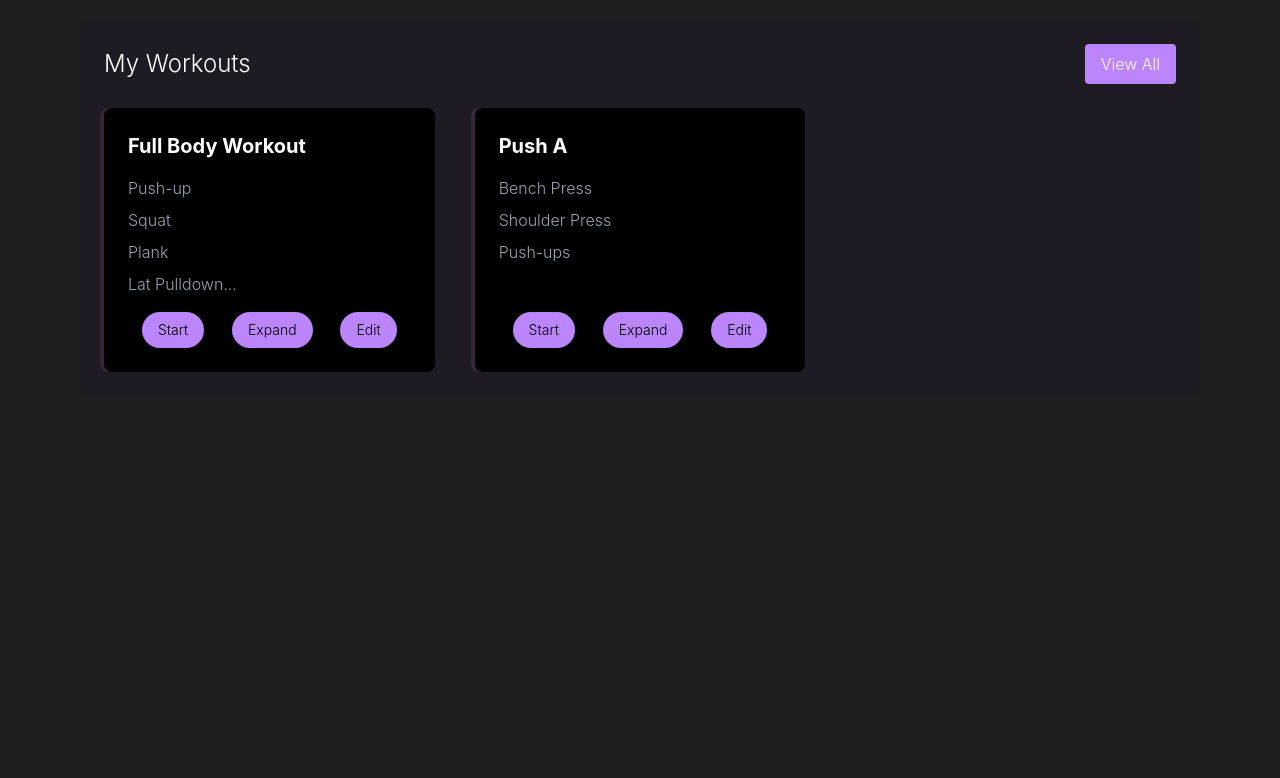
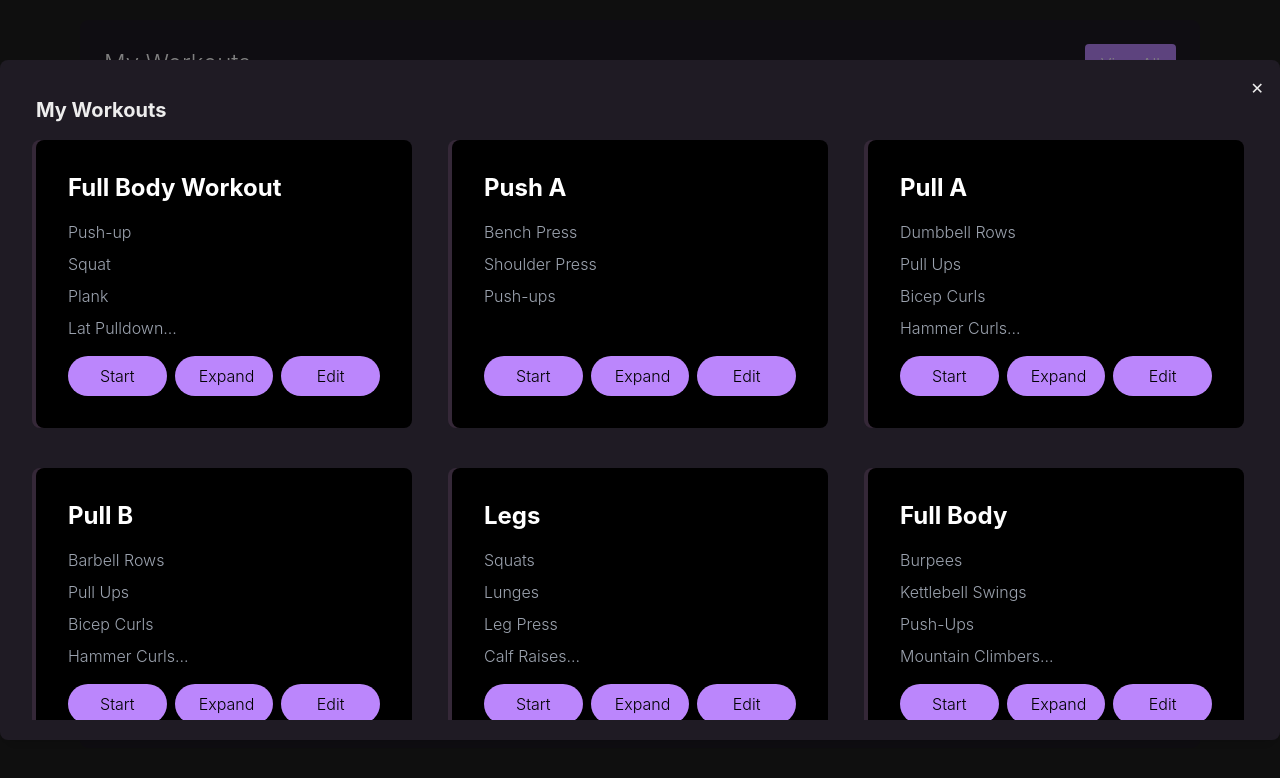
Before and after one commit to JackDStewart/WorkoutBuddy, a Next.js app: page /dashboard in a window 1280 px wide. Both pictures are taken after a click on the button "View All". Shown: the top 778 px of the page. Built offline with nearby package versions, Linux system fonts and the light colour scheme.

Commit message:
fixed css for workout cards and added isFavorite to type

```diff
--- a/src/components/Modal.tsx
+++ b/src/components/Modal.tsx
@@ -1,12 +1,12 @@
 import React, { ReactNode } from 'react';
 import {ModalProps} from '../types'
 
-const Modal: React.FC<ModalProps> = ({ isOpen, onClose, children }) => {
+const Modal: React.FC<ModalProps> = ({ isOpen, onClose, children, width }) => {
   if (!isOpen) return null;
 
   return (
     <div className="fixed inset-0 bg-black bg-opacity-50 flex items-center justify-center">
-      <div className="bg-darkPurple p-5 rounded-lg shadow-lg relative w-[400px]">
+      <div className={`bg-darkPurple p-5 rounded-lg shadow-lg relative ${width}`}>
         <button
           className="absolute top-2 right-2 p-2 rounded-full"
           onClick={onClose}
--- a/src/components/WorkoutCard.tsx
+++ b/src/components/WorkoutCard.tsx
@@ -8,24 +8,26 @@ interface WorkoutCardProps {
 const WorkoutCard: React.FC<WorkoutCardProps> = ({ workout }) => {
   let exercises = workout.exercises;
   return (
-    <div className="flex flex-col bg-black text-gray-300 rounded-lg shadow-left-purple p-6 h-full">
-      <h2 className="text-white text-xl font-bold mb-4">{workout.name}</h2>
-      <ul className="space-y-2 text-gray-400 mb-4">
+    <div className="flex flex-col bg-black text-gray-300 rounded-lg shadow-left-purple p-4 md:p-6 lg:p-8 h-full max-w-full md:max-w-md lg:max-w-lg">
+      <h2 className="text-white text-lg md:text-xl lg:text-2xl font-bold mb-2 md:mb-4">
+        {workout.name}
+      </h2>
+      <ul className="space-y-1 md:space-y-2 text-gray-400 mb-2 md:mb-4">
         {exercises.slice(0, 4).map((exercise, index) => (
           <li key={index}>
             {exercise.name}
-            {index == 3 && exercises.length > 4 && "..."}
+            {index === 3 && exercises.length > 4 && "..."}
           </li>
         ))}
       </ul>
-      <div className="footer flex relative justify-around mt-auto ">
-        <button className="bg-purple text-sm text-black py-1 px-4 rounded-full">
+      <div className="footer flex justify-between w-full mt-auto h-10 space-x-2 overflow-hidden">
+        <button className="bg-purple text-xs sm:text-sm md:text-base text-black h-full px-2 sm:px-3 md:px-4 lg:px-6 rounded-full flex-1 min-w-0">
           Start
         </button>
-        <button className="bg-purple text-sm text-black py-1 px-4 rounded-full">
+        <button className="bg-purple text-xs sm:text-sm md:text-base text-black h-full px-2 sm:px-3 md:px-4 lg:px-6 rounded-full flex-1 min-w-0">
           Expand
         </button>
-        <button className="bg-purple text-sm text-black py-2 px-4 rounded-full ">
+        <button className="bg-purple text-xs sm:text-sm md:text-base text-black h-full px-2 sm:px-3 md:px-4 lg:px-6 rounded-full flex-1 min-w-0">
           Edit
         </button>
       </div>
--- a/src/mockRest.tsx
+++ b/src/mockRest.tsx
@@ -11,6 +11,7 @@ export const getWorkouts = (): Workout[] => {
         { name: "Lat Pulldown" },
         { name: "Bicep Curls" },
       ],
+      isFavorite: true,
     },
     {
       name: "Push A",
@@ -19,6 +20,128 @@ export const getWorkouts = (): Workout[] => {
         { name: "Shoulder Press" },
         { name: "Push-ups" },
       ],
+      isFavorite: true,
+    },
+    {
+      name: "Pull A",
+      exercises: [
+        { name: "Dumbbell Rows" },
+        { name: "Pull Ups" },
+        { name: "Bicep Curls" },
+        { name: "Hammer Curls" },
+        { name: "Lat Pulldowns" },
+      ],
+      isFavorite: false,
+    },
+    {
+      name: "Pull B",
+      exercises: [
+        { name: "Barbell Rows" },
+        { name: "Pull Ups" },
+        { name: "Bicep Curls" },
+        { name: "Hammer Curls" },
+        { name: "Lat Pulldowns" },
+      ],
+      isFavorite: false,
+    },
+    {
+      name: "Legs",
+      exercises: [
+        { name: "Squats" },
+        { name: "Lunges" },
+        { name: "Leg Press" },
+        { name: "Calf Raises" },
+        { name: "Deadlifts" },
+      ],
+      isFavorite: false,
+    },
+    {
+      name: "Full Body",
+      exercises: [
+        { name: "Burpees" },
+        { name: "Kettlebell Swings" },
+        { name: "Push-Ups" },
+        { name: "Mountain Climbers" },
+        { name: "Plank" },
+      ],
+      isFavorite: false,
+    },
+    {
+      name: "Cardio Blast",
+      exercises: [
+        { name: "Running" },
+        { name: "Cycling" },
+        { name: "Jump Rope" },
+        { name: "Rowing Machine" },
+        { name: "Box Jumps" },
+      ],
+      isFavorite: true,
+    },
+    {
+      name: "Core Workout",
+      exercises: [
+        { name: "Crunches" },
+        { name: "Russian Twists" },
+        { name: "Plank" },
+        { name: "Leg Raises" },
+        { name: "Bicycle Crunches" },
+      ],
+      isFavorite: false,
+    },
+    {
+      name: "Yoga Flow",
+      exercises: [
+        { name: "Downward Dog" },
+        { name: "Warrior II" },
+        { name: "Child's Pose" },
+        { name: "Tree Pose" },
+        { name: "Cobra Pose" },
+      ],
+      isFavorite: true,
+    },
+    {
+      name: "HIIT Circuit",
+      exercises: [
+        { name: "High Knees" },
+        { name: "Burpees" },
+        { name: "Squat Jumps" },
+        { name: "Jumping Jacks" },
+        { name: "Plank Jacks" },
+      ],
+      isFavorite: false,
+    },
+    {
+      name: "Strength Training",
+      exercises: [
+        { name: "Squats" },
+        { name: "Deadlifts" },
+        { name: "Bench Press" },
+        { name: "Pull-Ups" },
+        { name: "Overhead Press" },
+      ],
+      isFavorite: true,
+    },
+    {
+      name: "Upper Body",
+      exercises: [
+        { name: "Push-Ups" },
+        { name: "Tricep Extensions" },
+        { name: "Chest Fly" },
+        { name: "Dumbbell Rows" },
+        { name: "Front Raises" },
+      ],
+      isFavorite: false,
+    },
+    {
+      name: "Lower Body",
+      exercises: [
+        { name: "Leg Extensions" },
+        { name: "Leg Curls" },
+        { name: "Glute Bridges" },
+        { name: "Hip Thrusts" },
+        { name: "Side Lunges" },
+      ],
+      isFavorite: true,
     },
   ];
 };
--- a/src/pages/dashboard/index.tsx
+++ b/src/pages/dashboard/index.tsx
@@ -1,28 +1,51 @@
-import React from "react";
+import React, { useState } from "react";
 import Link from "next/link";
 import WorkoutCard from "@/components/WorkoutCard";
 import { getWorkouts } from "../../mockRest";
 import { DashboardProps } from "../../types";
+import Modal from "@/components/Modal";
 
 const Dashboard: React.FC<DashboardProps> = () => {
+  const [isModalOpen, setIsModalOpen] = useState(false);
+
   const workouts = getWorkouts();
+  const favWorkouts = workouts.filter((workout) => workout.isFavorite);
+
+  const openModal = () => setIsModalOpen(true);
+  const closeModal = () => setIsModalOpen(false);
+
   return (
     <div>
       <div className="relative bg-darkPurple top-5 rounded-lg p-6 ml-20 mr-20">
         <div className="flex justify-between items-center mb-6">
           <h2 className="text-white text-2xl">My Workouts</h2>
-          <button className="bg-purple text-white py-2 px-4 rounded hover:bg-purple-600">
+          <button
+            onClick={openModal}
+            className="bg-purple text-white py-2 px-4 rounded hover:bg-purple-600"
+          >
             View All
           </button>
         </div>
 
         <div className="grid grid-cols-1 gap-10 md:grid-cols-3">
-          {workouts &&
-            workouts.map((workout) => (
+          {favWorkouts &&
+            favWorkouts.map((workout) => (
               <WorkoutCard key={workout.name} workout={workout} />
             ))}
         </div>
       </div>
+
+      <Modal isOpen={isModalOpen} onClose={closeModal} width="w-full">
+        <div className="max-h-[80vh] overflow-y-auto p-4">
+          <h2 className="text-xl font-bold mb-4">My Workouts</h2>
+          <div className="grid grid-cols-1 gap-10 md:grid-cols-3">
+            {workouts &&
+              workouts.map((workout) => (
+                <WorkoutCard key={workout.name} workout={workout} />
+              ))}
+          </div>
+        </div>
+      </Modal>
     </div>
   );
 };
--- a/src/pages/home/index.tsx
+++ b/src/pages/home/index.tsx
@@ -33,7 +33,7 @@ export default function HomePage() {
         Start Workout
       </button>
 
-      <Modal isOpen={isModalOpen} onClose={closeModal}>
+      <Modal isOpen={isModalOpen} onClose={closeModal} width="w-[400px]">
         <h2 className="text-xl font-bold mb-4">Start Workout</h2>
         <p>Choose Workout</p>
         <Radio workouts={workoutNames}></Radio>
--- a/src/pages/social/index.tsx
+++ b/src/pages/social/index.tsx
@@ -42,7 +42,7 @@ const Social: React.FC<FriendCardProps> = () => {
             ))}
         </div>
       </div>
-      <Modal isOpen={isModalOpen} onClose={closeModal}>
+      <Modal isOpen={isModalOpen} onClose={closeModal} width="w-[400px]">
         {selectedFriend && (
           <div>
             <h2 className="text-xl font-bold mb-4">Friend Details</h2>
--- a/src/types.tsx
+++ b/src/types.tsx
@@ -7,6 +7,7 @@ export interface Exercise {
 export interface Workout {
   name: string;
   exercises: Exercise[];
+  isFavorite: boolean
 }
 
 export interface SetLog {
@@ -44,6 +45,7 @@ export interface ModalProps {
   isOpen: boolean;
   onClose: () => void;
   children: ReactNode;
+  width: string
 }
 
 export interface FriendCardProps {
```
